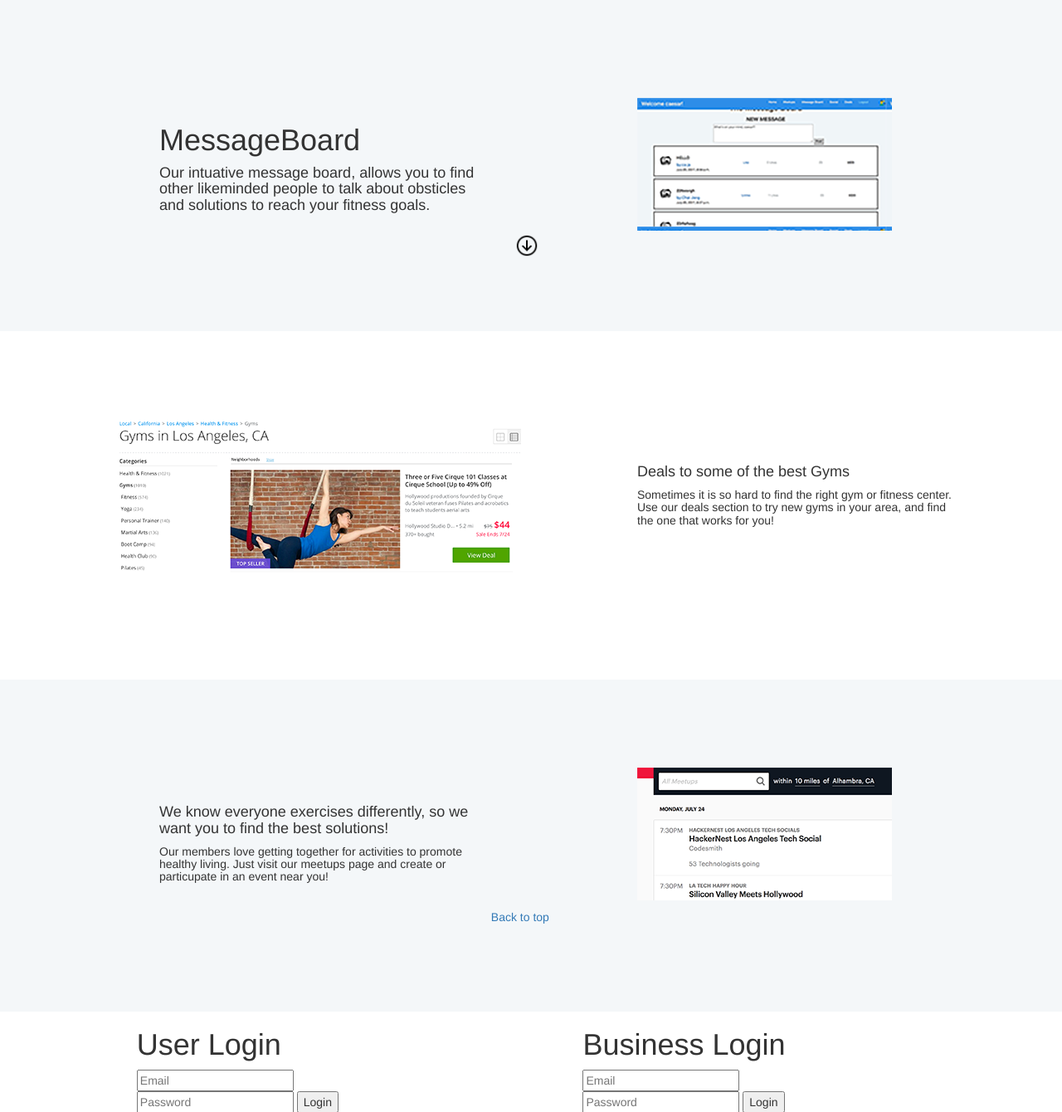
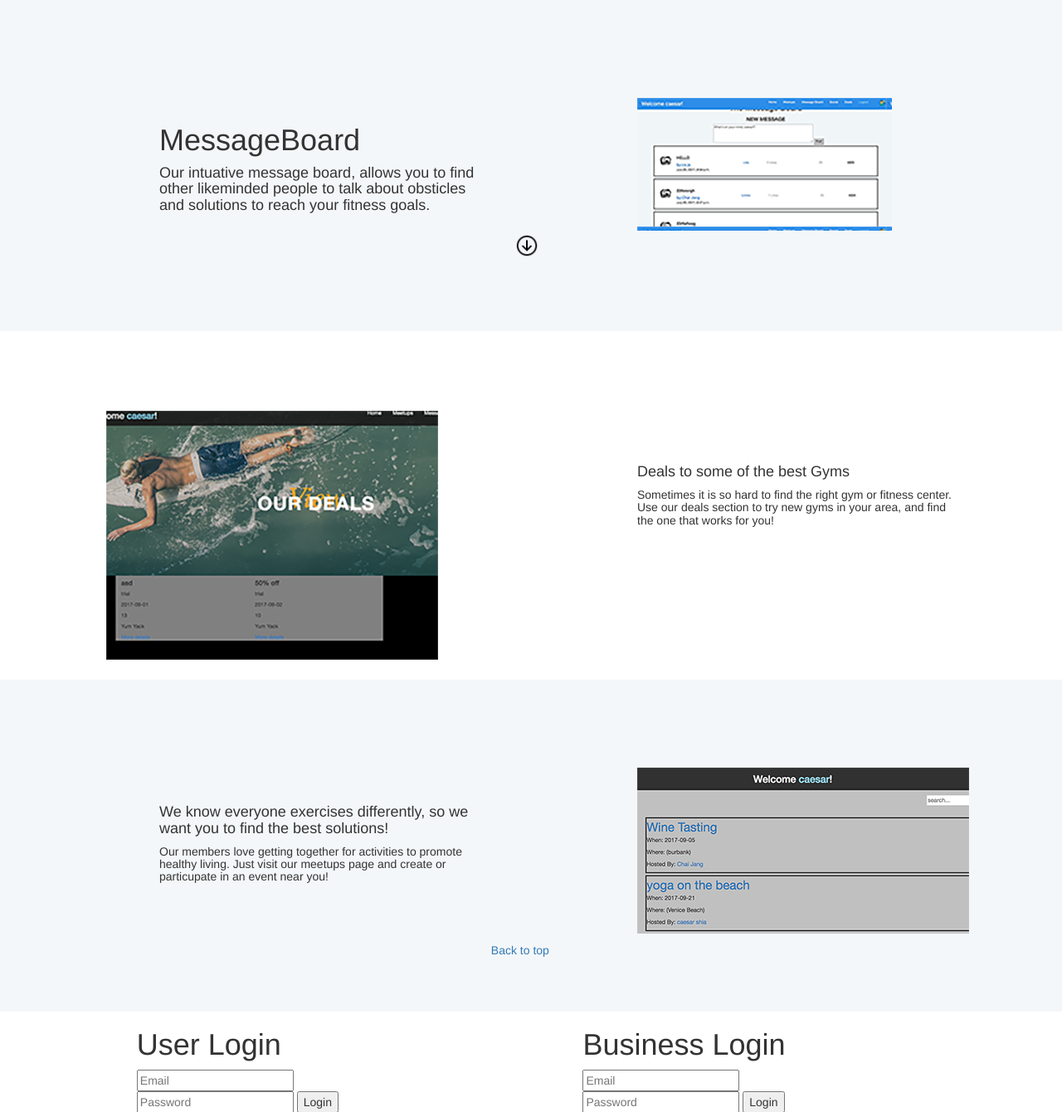
Before and after one commit to ChaiLatteh/stayenmotion, a Django app: template apps/APPNAME/templates/APPNAME/landing.html in a window 1280 px wide. Shown: the part 1623-2963 px from the top of the page at 83% size. Run offline with Django 3.2, Linux system fonts and the light colour scheme; the template is opened without the code that fills it, so the values that code supplies are empty; parts of the project's set-up code (start-up, migrations or seed data) failed here and were passed over; some libraries are stand-ins or nearby versions.

Commit message:
stuff was done

```diff
--- a/apps/APPNAME/static/css/landing.css
+++ b/apps/APPNAME/static/css/landing.css
@@ -151,9 +151,9 @@ color: white;
 
 }
 .dealsimg{
-  background: url("../images/deals.png");
-  width: 500px;
-  height: 200px;
+  background: url("../images/viewdeals.png");
+  width: 400px;
+  height: 300px;
   margin-left: 10%;
 }
 .meetups{
@@ -167,9 +167,9 @@ color: white;
   top: 150px;
 }
 .meetupsimg{
-  background:url("../images/meetupspage.png");
-  height: 40%;
-  width: 24%;
+  background:url("../images/Meetups.png");
+  width: 400px;
+  height: 200px;
   margin-left: 60%
 }
 .footer{
--- a/apps/APPNAME/templates/APPNAME/landing.html
+++ b/apps/APPNAME/templates/APPNAME/landing.html
@@ -24,14 +24,9 @@
             <div id="navbar" class="collapse navbar-collapse" style="background-color: #FFFFFF;">
               <h3 style="color:#18233E; vertical-align:top; display:inline-block;">GymFinder</h3>
               <ul class="nav navbar-nav navbar-right">
-<<<<<<< HEAD
                 <li><a href="#intro1" style="color:#18233E;">Why GymFinder</a></li>
                 <!-- <li><a href="#" style="color:#18233E;">How it work</a></li> -->
                 <!-- <li><a href="/social" style="color:#18233E;">Social Mention</a></li> -->
-=======
-                <li><a href="/" style="color:#18233E;">Why GymFinder</a></li>
-                <li><a href="/messageboard" style="color:#18233E;">How it work</a></li>
->>>>>>> d86b7111cad1fbdc2a0ecacea422a4427309d4ec
                 <li><a href="/prospectmeetups" style="color:#18233E;">Community</a></li>
                 <li><a class="join" href="/register"><span class="jointext">Join</span></a></li>
                 <li class="login"><a href="#login"><span class="logintext">Login</span></a></li>
```
Also changed, not shown: apps/APPNAME/static/images/Meetups.jpg (added), apps/APPNAME/static/images/Meetups.png (added), apps/APPNAME/static/images/Messageboard.jpg (added), apps/APPNAME/static/images/viewdeals.jpg (added), apps/APPNAME/static/images/viewdeals.png (added), db.sqlite3, 11 other files.
